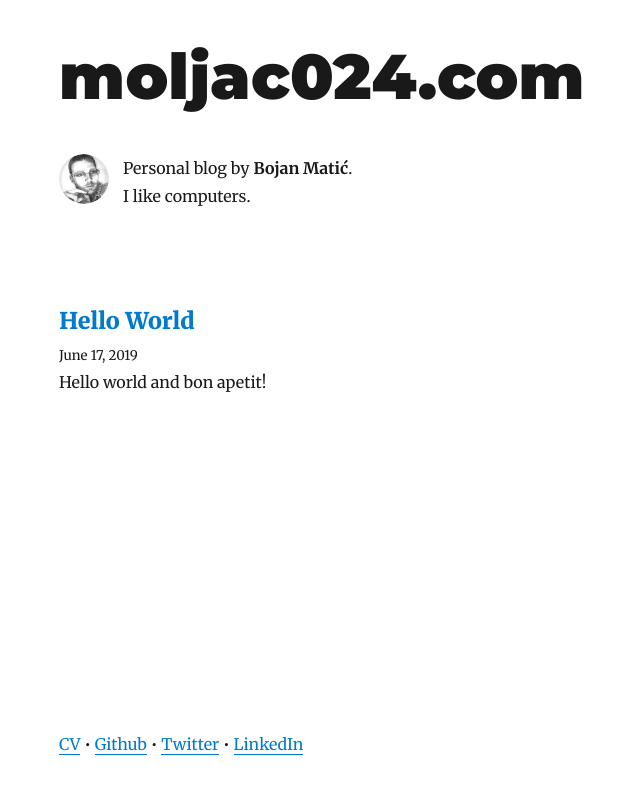
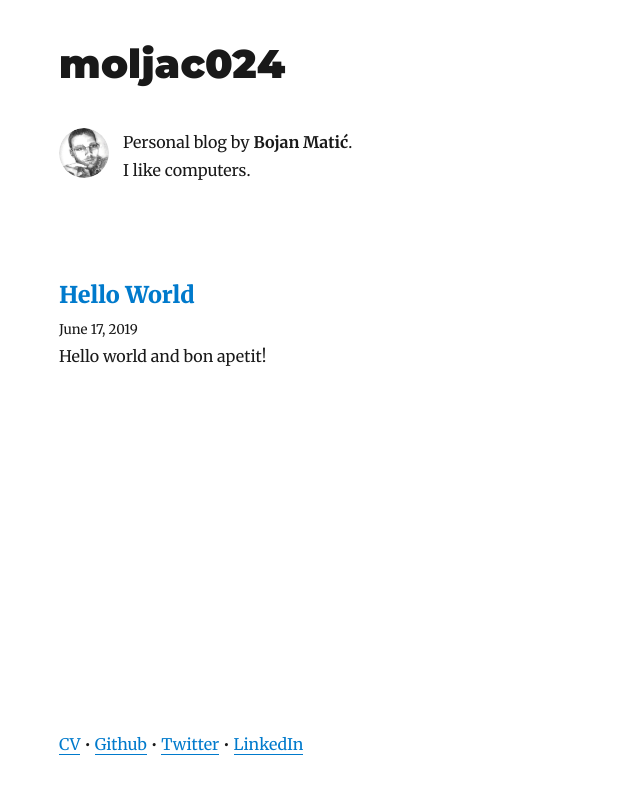
Before and after one commit to moljac024/blog, a Gatsby site: page / in a window 1280 px wide. Shown: the whole page, without its empty margins (266-906 px from the left). Built offline with nearby package versions, Linux system fonts and the light colour scheme; Gatsby itself is replaced by a stand-in of ours; some packages are replaced by stand-ins of ours.

Commit message:
Reduce title size and remove .com suffix

```diff
--- a/gatsby-config.js
+++ b/gatsby-config.js
@@ -1,6 +1,6 @@
 module.exports = {
   siteMetadata: {
-    title: `moljac024.com`,
+    title: `moljac024`,
     author: `Bojan Matić`,
     description: `I write about computers and stuff.`,
     siteUrl: `https://moljac024.com`,
--- a/src/components/layout.js
+++ b/src/components/layout.js
@@ -24,7 +24,6 @@ class Layout extends React.Component {
       header = (
         <h1
           style={{
-            ...scale(1.5),
             marginBottom: rhythm(1.5),
             marginTop: 0,
           }}
```
